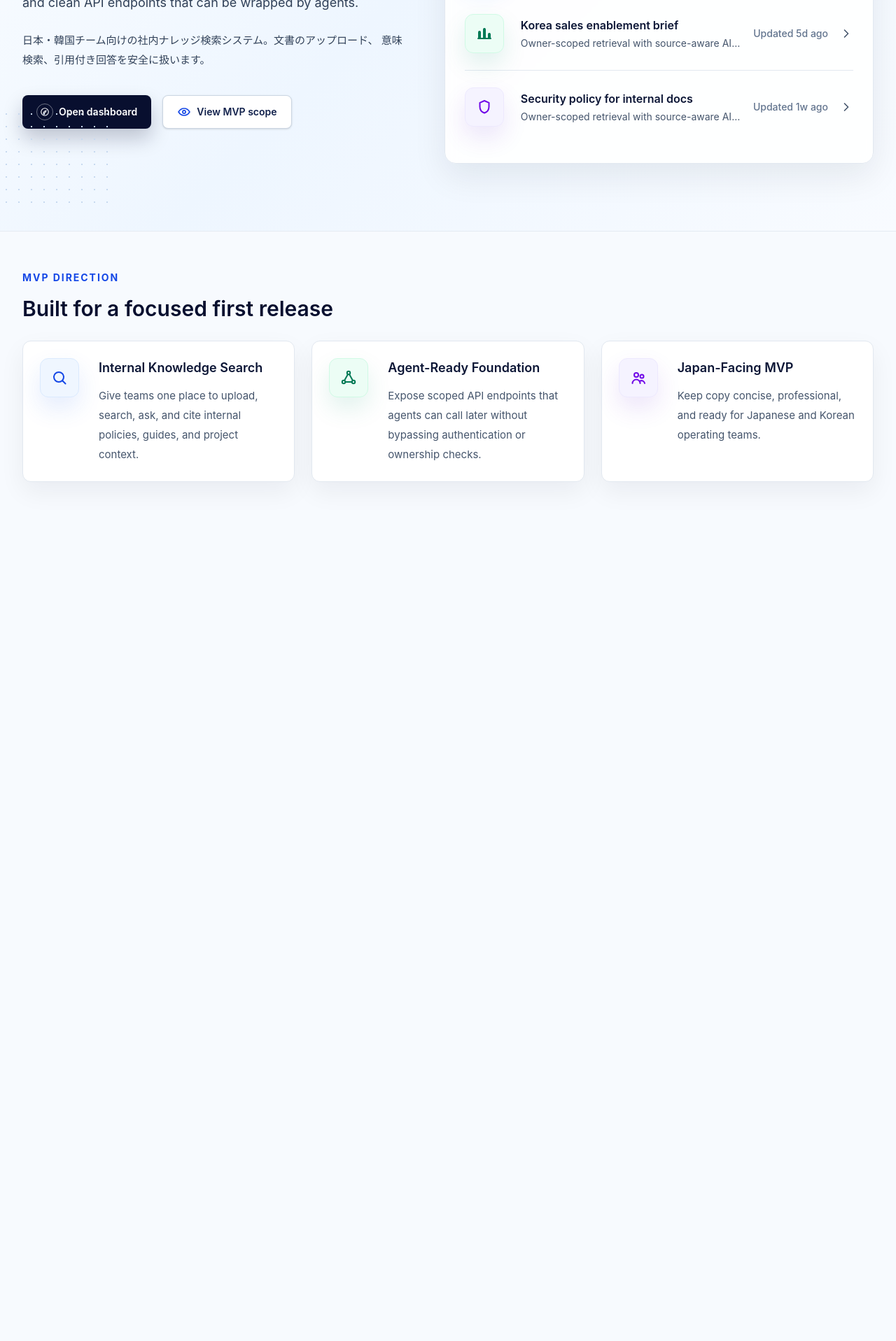
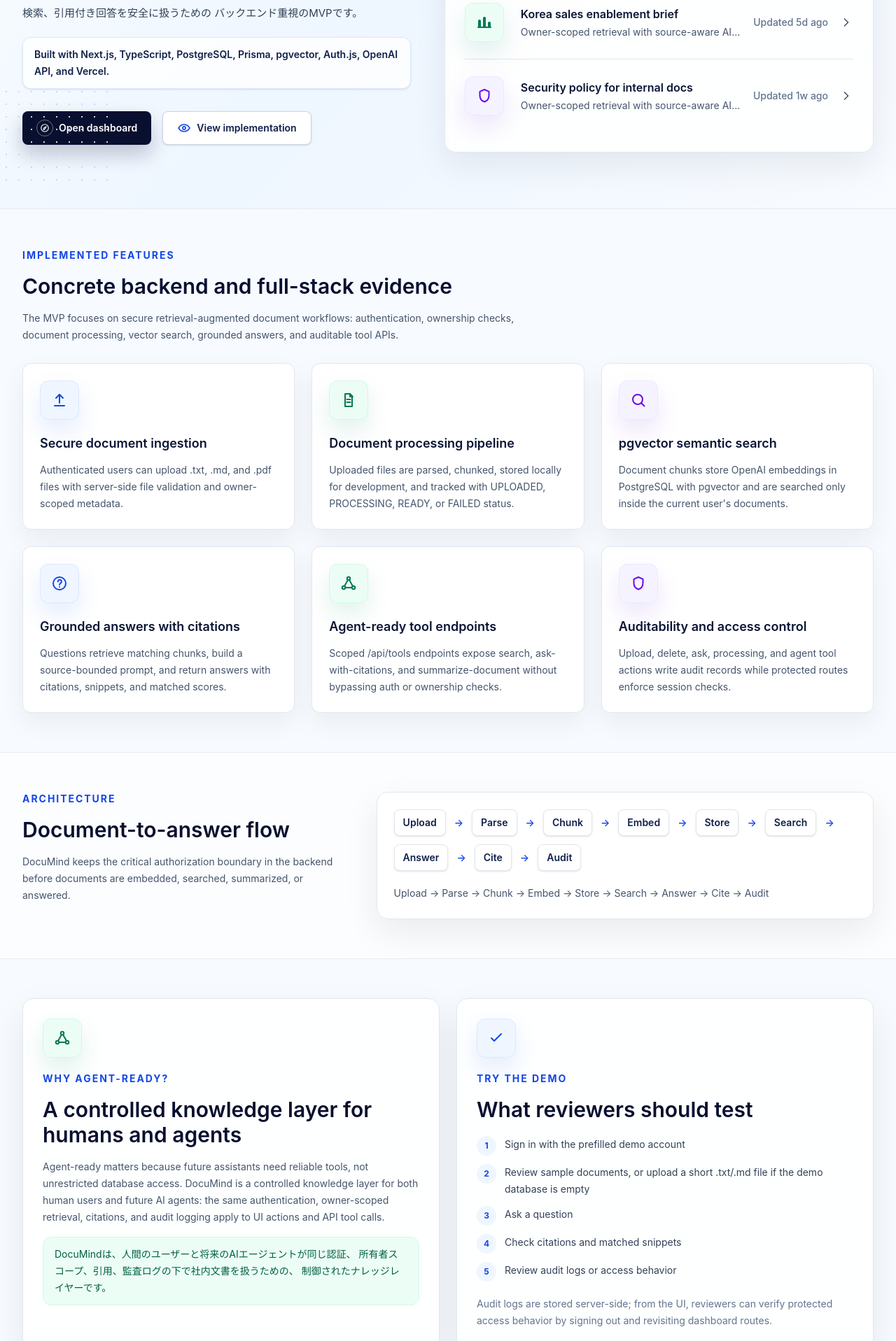
Before and after one commit to jiwonjae-svg/DocuMind, a Next.js app: page / in a window 1280 px wide. Shown: the part 480-2397 px from the top of the page at 70% size. Before the commit the page ends 1225 px from the top, so only its background shows below. Built offline with nearby package versions, Linux system fonts and the light colour scheme.

Commit message:
Expand landing page with portfolio evidence

```diff
--- a/app/page.tsx
+++ b/app/page.tsx
@@ -1,26 +1,5 @@
 import { AppHeader, Icon, IconTile, ui } from "@/components/ui";
 import Link from "next/link";
-
-const pillars = [
-  {
-    title: "Internal Knowledge Search",
-    body: "Give teams one place to upload, search, ask, and cite internal policies, guides, and project context.",
-    icon: "search",
-    accent: "blue",
-  },
-  {
-    title: "Agent-Ready Foundation",
-    body: "Expose scoped API endpoints that agents can call later without bypassing authentication or ownership checks.",
-    icon: "network",
-    accent: "emerald",
-  },
-  {
-    title: "Japan-Facing MVP",
-    body: "Keep copy concise, professional, and ready for Japanese and Korean operating teams.",
-    icon: "team",
-    accent: "violet",
-  },
-] as const;
 
 const previewResults = [
   {
@@ -43,6 +22,65 @@
   },
 ] as const;
 
+const implementedFeatures = [
+  {
+    title: "Secure document ingestion",
+    body: "Authenticated users can upload .txt, .md, and .pdf files with server-side file validation and owner-scoped metadata.",
+    icon: "upload",
+    accent: "blue",
+  },
+  {
+    title: "Document processing pipeline",
+    body: "Uploaded files are parsed, chunked, stored locally for development, and tracked with UPLOADED, PROCESSING, READY, or FAILED status.",
+    icon: "document",
+    accent: "emerald",
+  },
+  {
+    title: "pgvector semantic search",
+    body: "Document chunks store OpenAI embeddings in PostgreSQL with pgvector and are searched only inside the current user's documents.",
+    icon: "search",
+    accent: "violet",
+  },
+  {
+    title: "Grounded answers with citations",
+    body: "Questions retrieve matching chunks, build a source-bounded prompt, and return answers with citations, snippets, and matched scores.",
+    icon: "question",
+    accent: "blue",
+  },
+  {
+    title: "Agent-ready tool endpoints",
+    body: "Scoped /api/tools endpoints expose search, ask-with-citations, and summarize-document without bypassing auth or ownership checks.",
+    icon: "network",
+    accent: "emerald",
+  },
+  {
+    title: "Auditability and access control",
+    body: "Upload, delete, ask, processing, and agent tool actions write audit records while protected routes enforce session checks.",
+    icon: "shield",
+    accent: "violet",
+  },
+] as const;
+
+const architectureFlow = [
+  "Upload",
+  "Parse",
+  "Chunk",
+  "Embed",
+  "Store",
+  "Search",
+  "Answer",
+  "Cite",
+  "Audit",
+] as const;
+
+const demoSteps = [
+  "Sign in with the prefilled demo account",
+  "Review sample documents, or upload a short .txt/.md file if the demo database is empty",
+  "Ask a question",
+  "Check citations and matched snippets",
+  "Review audit logs or access behavior",
+] as const;
+
 export default function Home() {
   return (
     <main className={ui.page}>
@@ -59,32 +97,42 @@
 
       <section className={ui.gradientBand}>
         <div className="absolute bottom-8 left-0 hidden h-36 w-40 bg-[radial-gradient(#c7d9ef_1.1px,transparent_1.1px)] [background-size:18px_18px] md:block" />
-        <div className={`${ui.container} grid gap-12 py-16 sm:py-20 lg:grid-cols-[0.95fr_1.05fr] lg:py-24`}>
+        <div
+          className={`${ui.container} grid gap-12 py-14 sm:py-18 lg:grid-cols-[0.95fr_1.05fr] lg:py-20`}
+        >
           <div className="flex flex-col justify-center">
             <p className={ui.eyebrow}>Agent-ready knowledge search</p>
-            <h1 className="mt-7 max-w-3xl text-5xl font-semibold tracking-normal text-[#080f2f] sm:text-6xl lg:text-7xl">
+            <h1 className="mt-6 max-w-3xl text-5xl font-semibold tracking-normal text-[#080f2f] sm:text-6xl lg:text-7xl">
               DocuMind
             </h1>
-            <p className="mt-7 max-w-2xl text-lg leading-8 text-slate-700">
+            <p className="mt-6 max-w-2xl text-lg leading-8 text-slate-700">
               DocuMind is an agent-ready internal knowledge search system for
               Japanese/Korean teams. It combines secure document ingestion,
               owner-scoped semantic search, grounded answers, and clean API
               endpoints that can be wrapped by agents.
             </p>
-            <p className="mt-6 max-w-2xl text-[15px] leading-7 text-slate-700">
-              日本・韓国チーム向けの社内ナレッジ検索システム。文書のアップロード、
-              意味検索、引用付き回答を安全に扱います。
+            <p className="mt-5 max-w-2xl text-[15px] leading-7 text-slate-700">
+              日本・韓国チーム向けの社内ナレッジ検索システムです。認証、
+              文書処理、意味検索、引用付き回答を安全に扱うための
+              バックエンド重視のMVPです。
             </p>
-            <div className="mt-9 flex flex-col gap-4 sm:flex-row">
-              <Link href="/dashboard" className={`${ui.primaryButton} w-full sm:w-auto`}>
+            <p className="mt-5 max-w-2xl rounded-xl border border-blue-100 bg-white/80 px-4 py-3 text-sm font-semibold leading-6 text-[#10204b] shadow-sm">
+              Built with Next.js, TypeScript, PostgreSQL, Prisma, pgvector,
+              Auth.js, OpenAI API, and Vercel.
+            </p>
+            <div className="mt-8 flex flex-col gap-4 sm:flex-row">
+              <Link
+                href="/dashboard"
+                className={`${ui.primaryButton} w-full sm:w-auto`}
+              >
                 <span className="grid h-6 w-6 place-items-center rounded-full border border-white/40">
                   <Icon name="compass" className="h-3.5 w-3.5" />
                 </span>
                 Open dashboard
               </Link>
-              <a href="#mvp" className={`${ui.secondaryButton} w-full sm:w-auto`}>
+              <a href="#implemented" className={`${ui.secondaryButton} w-full sm:w-auto`}>
                 <Icon name="view" className="h-5 w-5 text-blue-700" />
-                View MVP scope
+                View implementation
               </a>
             </div>
           </div>
@@ -144,30 +192,115 @@
         </div>
       </section>
 
-      <section id="mvp" className={`${ui.container} py-12 sm:py-14`}>
-        <div className="mb-7">
-          <p className={ui.eyebrow}>MVP direction</p>
+      <section id="implemented" className={`${ui.container} py-12 sm:py-14`}>
+        <div className="mb-7 max-w-3xl">
+          <p className={ui.eyebrow}>Implemented features</p>
           <h2 className="mt-4 text-3xl font-semibold tracking-normal text-[#080f2f]">
-            Built for a focused first release
+            Concrete backend and full-stack evidence
           </h2>
+          <p className="mt-4 text-sm leading-6 text-slate-600">
+            The MVP focuses on secure retrieval-augmented document workflows:
+            authentication, ownership checks, document processing, vector
+            search, grounded answers, and auditable tool APIs.
+          </p>
         </div>
-        <div className="grid gap-6 md:grid-cols-3">
-          {pillars.map((pillar) => (
-            <article
-              key={pillar.title}
-              className={`${ui.subtleCard} grid min-h-[164px] grid-cols-[64px_1fr] gap-5 p-6`}
-            >
-              <IconTile accent={pillar.accent} icon={pillar.icon} />
-              <div>
-                <h3 className="text-lg font-semibold text-[#0b1535]">
-                  {pillar.title}
-                </h3>
-                <p className="mt-3 text-[15px] leading-7 text-slate-600">
-                  {pillar.body}
-                </p>
-              </div>
+        <div className="grid gap-6 md:grid-cols-2 xl:grid-cols-3">
+          {implementedFeatures.map((feature) => (
+            <article key={feature.title} className={`${ui.subtleCard} p-6`}>
+              <IconTile accent={feature.accent} icon={feature.icon} />
+              <h3 className="mt-5 text-lg font-semibold text-[#0b1535]">
+                {feature.title}
+              </h3>
+              <p className="mt-3 text-sm leading-6 text-slate-600">
+                {feature.body}
+              </p>
             </article>
           ))}
+        </div>
+      </section>
+
+      <section className="border-y border-slate-200/80 bg-white/70">
+        <div className={`${ui.container} py-12 sm:py-14`}>
+          <div className="grid gap-8 lg:grid-cols-[0.8fr_1.2fr] lg:items-start">
+            <div>
+              <p className={ui.eyebrow}>Architecture</p>
+              <h2 className="mt-4 text-3xl font-semibold tracking-normal text-[#080f2f]">
+                Document-to-answer flow
+              </h2>
+              <p className="mt-4 text-sm leading-6 text-slate-600">
+                DocuMind keeps the critical authorization boundary in the
+                backend before documents are embedded, searched, summarized, or
+                answered.
+              </p>
+            </div>
+            <div className={`${ui.card} p-6`}>
+              <div className="flex flex-wrap items-center gap-3">
+                {architectureFlow.map((stage, index) => (
+                  <div key={stage} className="flex items-center gap-3">
+                    <span className="rounded-lg border border-slate-200 bg-white px-3 py-2 text-sm font-semibold text-[#10204b] shadow-sm">
+                      {stage}
+                    </span>
+                    {index < architectureFlow.length - 1 ? (
+                      <span className="text-sm font-semibold text-blue-700">
+                        →
+                      </span>
+                    ) : null}
+                  </div>
+                ))}
+              </div>
+              <p className="mt-5 text-sm leading-6 text-slate-600">
+                Upload → Parse → Chunk → Embed → Store → Search → Answer → Cite
+                → Audit
+              </p>
+            </div>
+          </div>
+        </div>
+      </section>
+
+      <section className={`${ui.container} py-12 sm:py-14`}>
+        <div className="grid gap-6 lg:grid-cols-2">
+          <article className={`${ui.card} p-7`}>
+            <IconTile accent="emerald" icon="network" />
+            <p className={`${ui.eyebrow} mt-5`}>Why agent-ready?</p>
+            <h2 className="mt-4 text-3xl font-semibold tracking-normal text-[#080f2f]">
+              A controlled knowledge layer for humans and agents
+            </h2>
+            <p className="mt-4 text-sm leading-6 text-slate-600">
+              Agent-ready matters because future assistants need reliable tools,
+              not unrestricted database access. DocuMind is a controlled
+              knowledge layer for both human users and future AI agents: the
+              same authentication, owner-scoped retrieval, citations, and audit
+              logging apply to UI actions and API tool calls.
+            </p>
+            <p className="mt-4 rounded-xl border border-emerald-100 bg-emerald-50 px-4 py-3 text-sm leading-6 text-emerald-800">
+              DocuMindは、人間のユーザーと将来のAIエージェントが同じ認証、
+              所有者スコープ、引用、監査ログの下で社内文書を扱うための、
+              制御されたナレッジレイヤーです。
+            </p>
+          </article>
+
+          <article className={`${ui.card} p-7`}>
+            <IconTile accent="blue" icon="check" />
+            <p className={`${ui.eyebrow} mt-5`}>Try the demo</p>
+            <h2 className="mt-4 text-3xl font-semibold tracking-normal text-[#080f2f]">
+              What reviewers should test
+            </h2>
+            <ol className="mt-5 grid gap-3">
+              {demoSteps.map((step, index) => (
+                <li key={step} className="flex gap-3 text-sm leading-6 text-slate-700">
+                  <span className="grid h-7 w-7 shrink-0 place-items-center rounded-full bg-blue-50 text-xs font-bold text-blue-700">
+                    {index + 1}
+                  </span>
+                  <span>{step}</span>
+                </li>
+              ))}
+            </ol>
+            <p className="mt-5 text-sm leading-6 text-slate-500">
+              Audit logs are stored server-side; from the UI, reviewers can
+              verify protected access behavior by signing out and revisiting
+              dashboard routes.
+            </p>
+          </article>
         </div>
       </section>
     </main>
```
